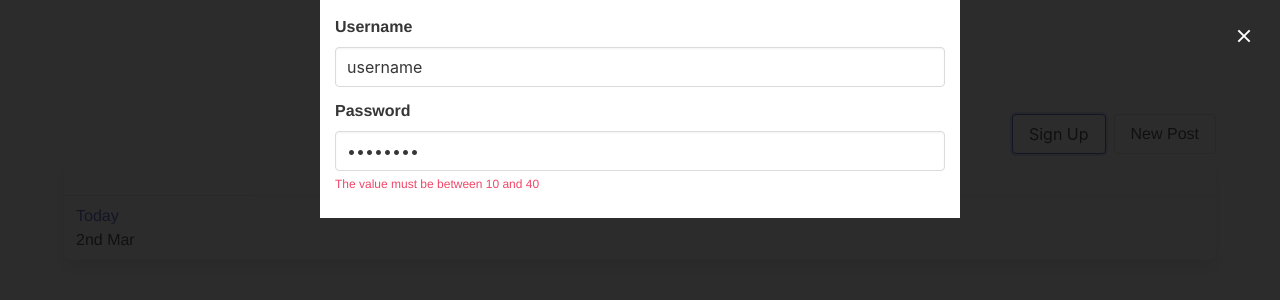
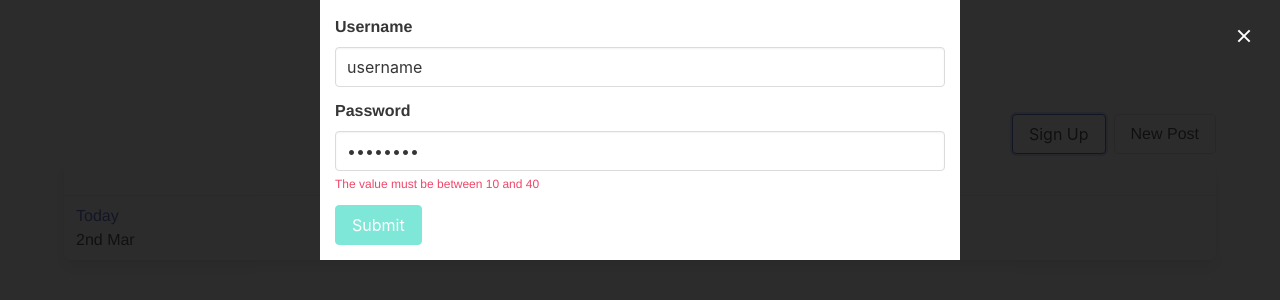
Before and after one commit to marcoarruda/vuejs3-composition-api, a Vue app: page / in a window 1280 px wide. Both pictures are taken after a click on the button "Sign Up". Shown: the top 300 px of the page. Built offline with nearby package versions, Linux system fonts and the light colour scheme.

Commit message:
submit form + store method

```diff
--- a/src/components/Signup.vue
+++ b/src/components/Signup.vue
@@ -1,5 +1,5 @@
 <template>
-  <form @submit="submit">
+  <form @submit.prevent="submit">
     <form-input
       v-model="username"
       name="Username"
@@ -12,6 +12,13 @@
       type="password"
       :error="passwordStatus.message"
     />
+
+    <button
+      class="button is-primary"
+      :disabled="!usernameStatus.valid || !passwordStatus.valid"
+    >
+      Submit
+    </button>
   </form>
 </template>
 
@@ -19,6 +26,9 @@
 import { computed, defineComponent, ref } from "vue";
 
 import { required, length, Status, validate } from "../validation";
+
+import { User, useStore } from "../store";
+import { useModal } from "../useModal";
 
 import FormInput from "./FormInput.vue";
 
@@ -42,9 +52,24 @@
       ]);
     });
 
-    const submit = (evt: Event) => {
+    const store = useStore()
+    const modal = useModal()
 
-    }
+    const submit = async (evt: Event) => {
+      if (!usernameStatus.value.valid || !passwordStatus.value.valid) {
+        return
+      }
+
+      const newUser: User = {
+        id: "-1",
+        username: username.value,
+        password: password.value,
+      };
+
+      await store.createUser(newUser)
+      modal.hideModal()
+
+    };
 
     return {
       username,
--- a/src/store.ts
+++ b/src/store.ts
@@ -1,6 +1,15 @@
 import { reactive, readonly } from "vue";
 import axios from "axios";
 import { Post, today, thisWeek, thisMonth } from "../src/mocks";
+
+interface UserForm {
+  username: string;
+  password: string;
+}
+
+export interface User extends UserForm {
+  id: string;
+}
 
 interface State {
   posts: PostsState;
@@ -29,6 +38,10 @@
     const response = await axios.post<Post>("/posts", post);
     this.state.posts.all.set(post.id, response.data);
     this.state.posts.ids.push(post.id);
+  }
+
+  async createUser(user: User) {
+    console.log(user);
   }
 
   async fetchPosts() {
```
